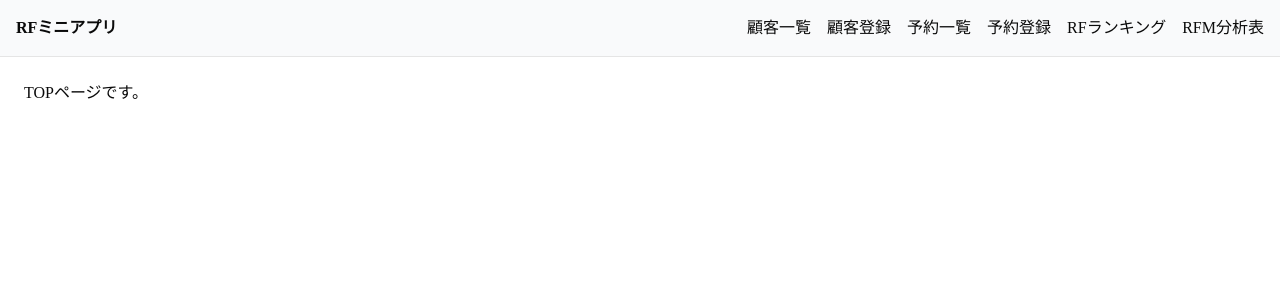
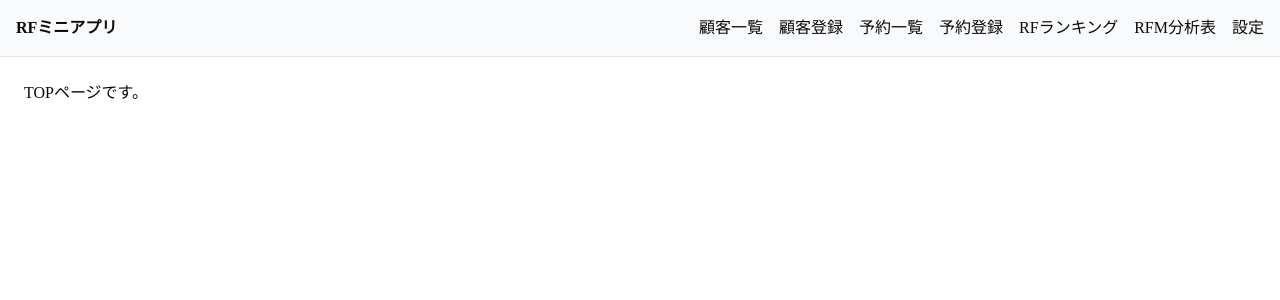
Before and after one commit to koukikubo/test-rf, a Next.js app in the folder rf-repeat-app-frontend/: page / in a window 1280 px wide. Shown: the top 300 px of the page. Built offline with nearby package versions, Linux system fonts and the light colour scheme.

Commit message:
✨ layout.tsxに設定リンクを追加

```diff
--- a/rf-repeat-app-frontend/app/layout.tsx
+++ b/rf-repeat-app-frontend/app/layout.tsx
@@ -22,6 +22,7 @@ export default function RootLayout({
               <Link href="/reservations/new">予約登録</Link>
               <Link href="/rf-ranking">RFランキング</Link>
               <Link href="/rfm-analysis">RFM分析表</Link>
+              <Link href="/setting">設定</Link>
             </nav>
           </div>
         </header>
```
